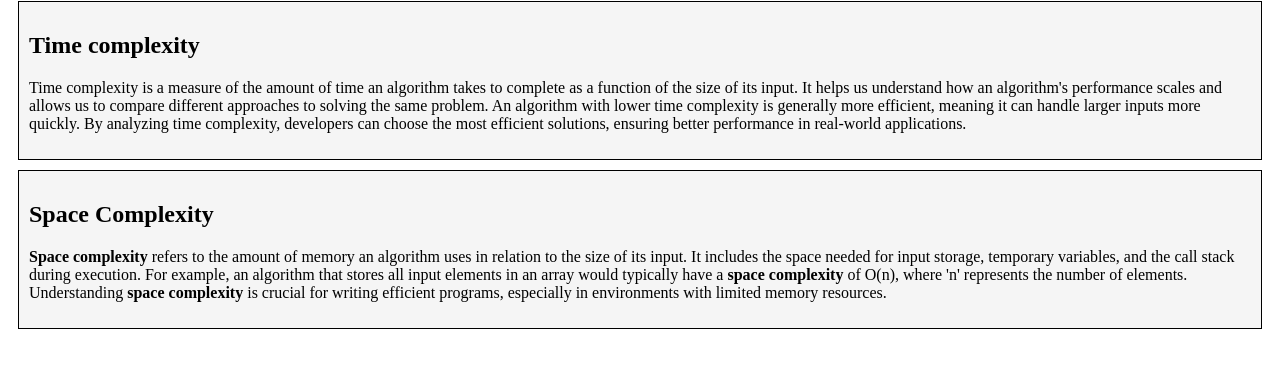
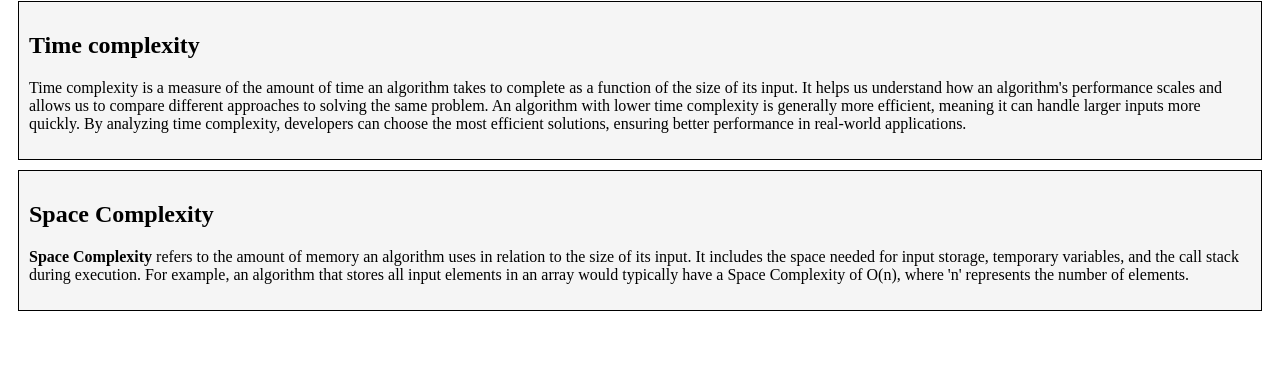
Before and after one commit to acciojob/time-and-space-complexity-devojha0099, a website: page main.html in a window 1280 px wide. Shown: the part 79-446 px from the top of the page. Drawn offline with Linux system fonts and the light colour scheme.

Commit message:
created a submission

```diff
--- a/main.html
+++ b/main.html
@@ -26,11 +26,11 @@
 	<div class="paragraph">
 		<h2>Space Complexity</h2>
 		<p>
-			<b>Space complexity</b> refers to the amount of memory an algorithm uses in relation to the size of its input. It includes the space needed for input storage,
-			temporary variables, and the call stack during execution. For example, an algorithm that stores all input elements in an array would typically
-			have a <span>space complexity</span> of O(n), where 'n' represents the number of elements. Understanding <span>space complexity</span> is crucial for writing efficient programs,
-			especially in environments with limited memory resources.
-		</p>
+  <b>Space Complexity</b> refers to the amount of memory an algorithm uses in relation to the size of its input. It includes the space needed for input storage,
+  temporary variables, and the call stack during execution. For example, an algorithm that stores all input elements in an array would typically
+  have a Space Complexity of O(n), where 'n' represents the number of elements.
+</p>
+
 	</div>
 
     <script type="text/javascript" src="./script.js">
```
